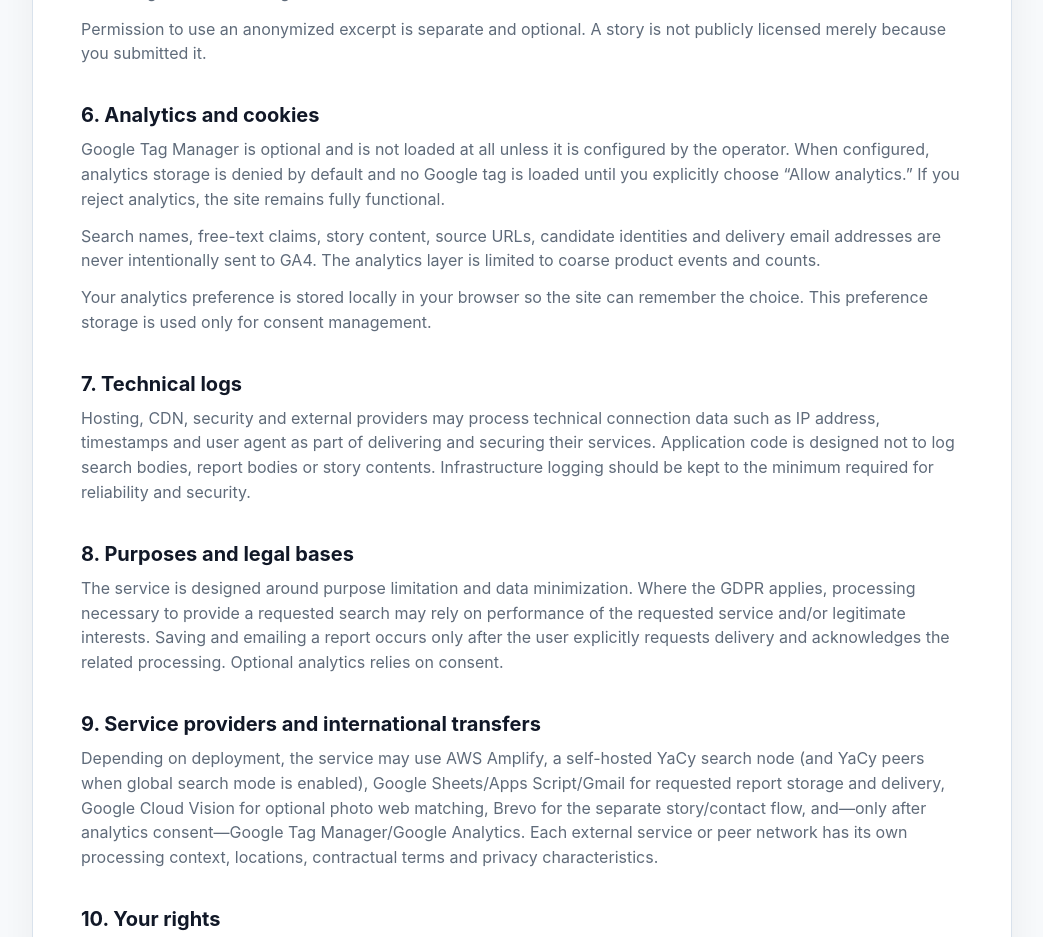
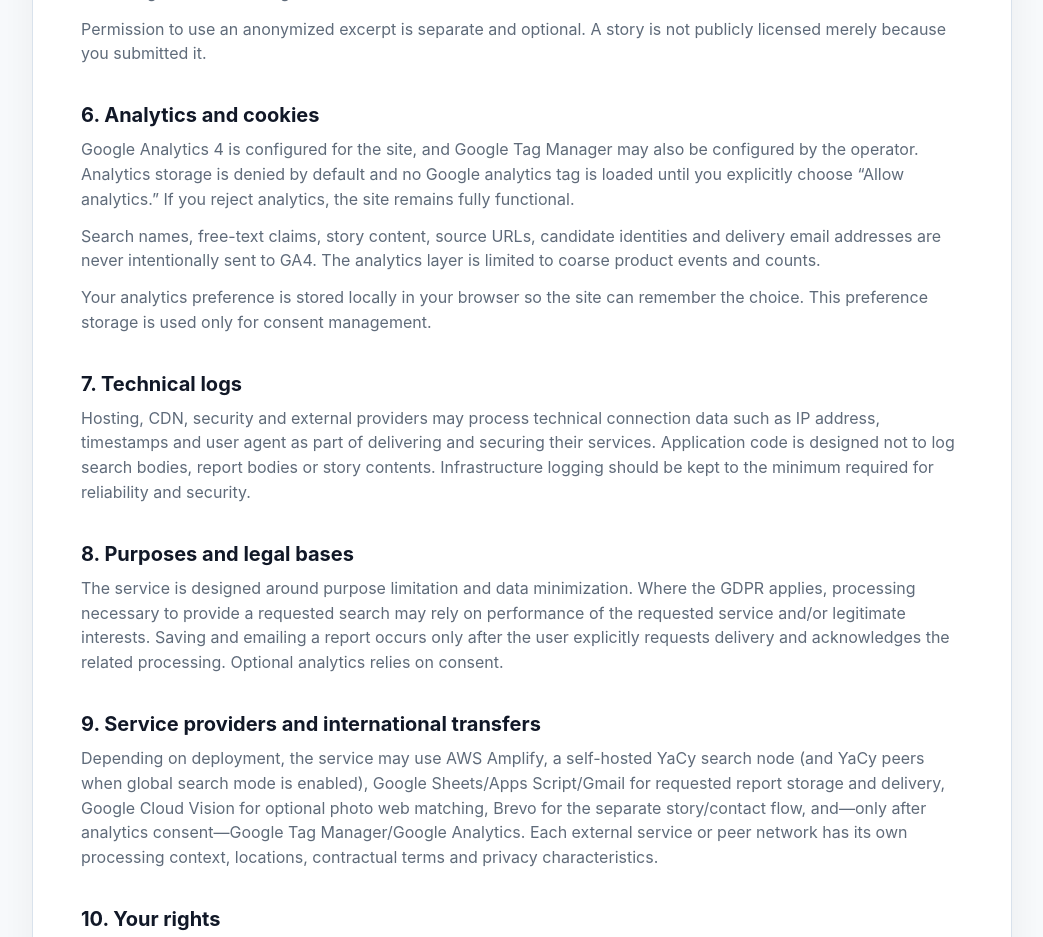
Before and after one commit to kuefmz/before-you-trust, a Next.js app: page /privacy in a window 1280 px wide. Shown: the part 1380-2317 px from the top of the page, without its empty margins (46-1089 px from the left). Built offline with nearby package versions, Linux system fonts and the light colour scheme; no server answers.

Commit message:
docs: align privacy notice with direct GA4

```diff
--- a/app/privacy/page.tsx
+++ b/app/privacy/page.tsx
@@ -96,9 +96,9 @@
 
         <h2>6. Analytics and cookies</h2>
         <p>
-          Google Tag Manager is optional and is not loaded at all unless it is
-          configured by the operator. When configured, analytics storage is
-          denied by default and no Google tag is loaded until you explicitly
+          Google Analytics 4 is configured for the site, and Google Tag Manager
+          may also be configured by the operator. Analytics storage is denied
+          by default and no Google analytics tag is loaded until you explicitly
           choose “Allow analytics.” If you reject analytics, the site remains
           fully functional.
         </p>
```
